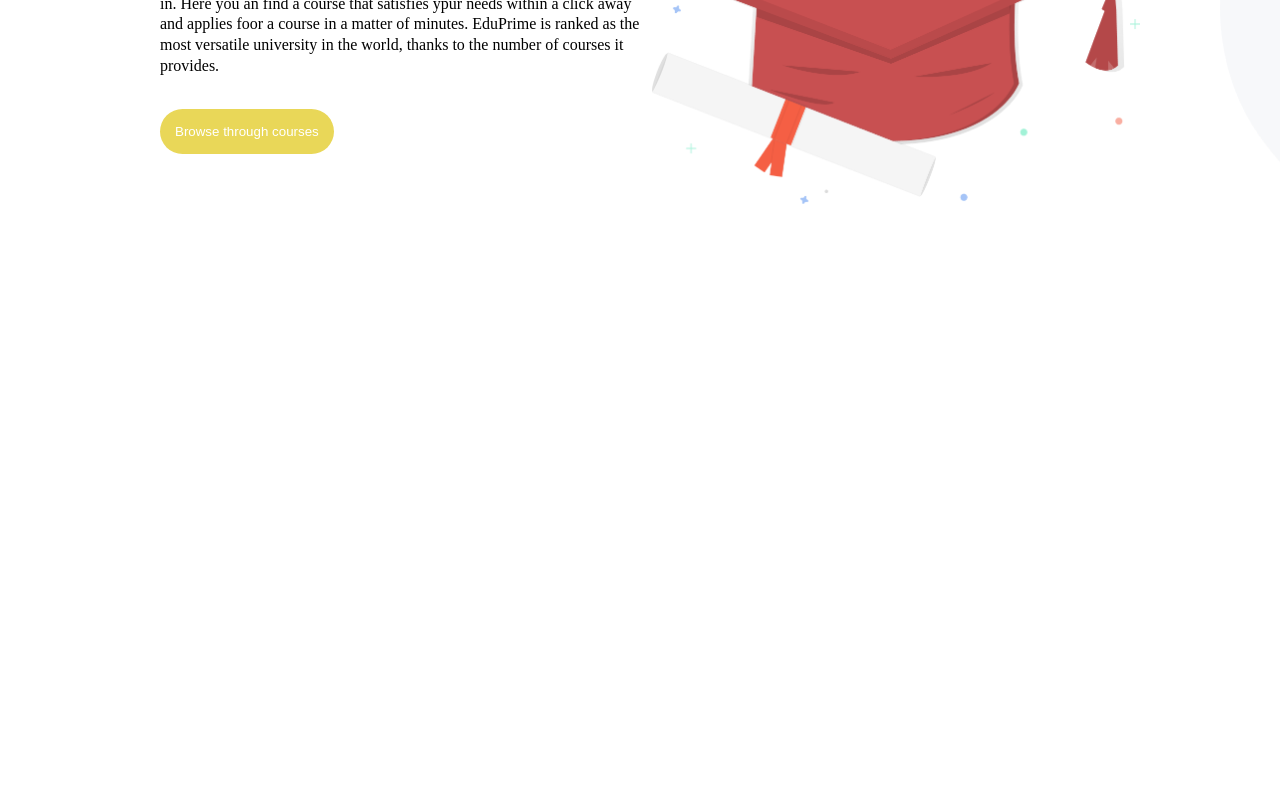
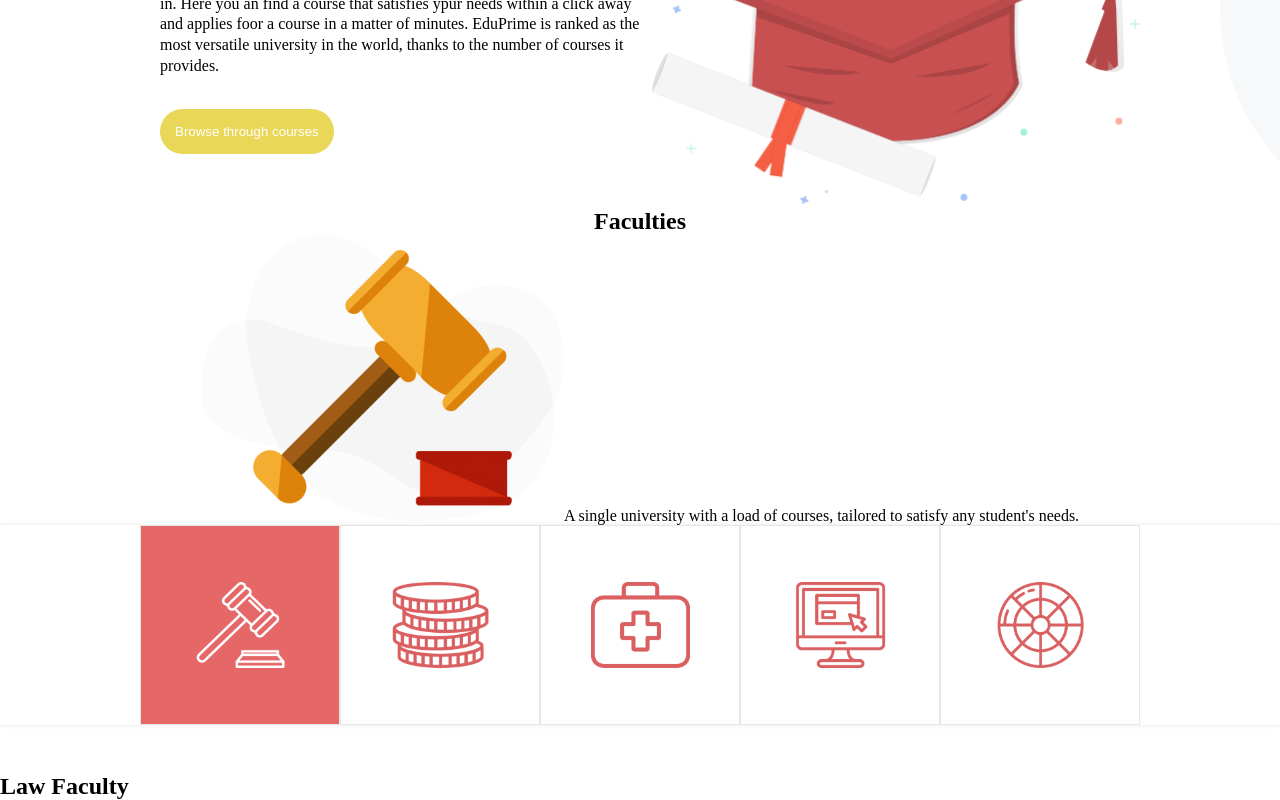
Before and after one commit to SimoneRicco/proj-html-vuejs, a Vue app in the folder my-app/: page / in a window 1280 px wide. Shown: the part 687-1487 px from the top of the page. Before the commit the page ends 895 px from the top, so only its background shows below. Built offline with nearby package versions, Linux system fonts and the light colour scheme.

Commit message:
add array with faculties

```diff
--- a/my-app/src/App.vue
+++ b/my-app/src/App.vue
@@ -1,5 +1,6 @@
 <script>
 import Browse from "./components/Browse.vue";
+import Faculties from "./components/Faculties.vue";
 import Header from "./components/Header.vue";
 export default {
   data() {
@@ -18,6 +19,7 @@ export default {
   components: {
     Header,
     Browse,
+    Faculties,
   },
 };
 </script>
@@ -26,6 +28,7 @@ export default {
   <div class="container">
     <Header :options="headerOptions"></Header>
     <Browse></Browse>
+    <Faculties></Faculties>
   </div>
 </template>
 
--- /dev/null
+++ b/my-app/src/components/Faculties.vue
@@ -0,0 +1,111 @@
+<script>
+export default {
+  data() {
+    return {
+      paths: [
+        "../../edu/img/Gavel-v2.png",
+        "../../edu/img/Coins-tabs-v2.png",
+        "../../edu/img/Medicine-tabs-v2.png",
+        "../../edu/img/Computer-tabs-v2.png",
+        "../../edu/img/Palette-tabs-v2.png",
+      ],
+      facultiesList: [
+        {
+          name: "Law Faculty",
+          description:
+            "Learning from world-leading academics and practitioners, you'll not only recieve an outstanding grounding in the theory of law, but you will be able to understand how those principles are applied in practice through a range of student-led activities and competitionist",
+          imgPath: "../../edu/img/Gavel-Illustration-e1556884768193.png",
+        },
+        {
+          name: "Economy",
+          description:
+            "Learning from world-leading academics and practitioners, you'll not only recieve an outstanding grounding in the theory of law, but you will be able to understand how those principles are applied in practice through a range of student-led activities and competitionist",
+          imgPath: "../../edu/img/Gavel-Illustration-e1556884768193.png",
+        },
+        {
+          name: "Medicine",
+          description:
+            "Learning from world-leading academics and practitioners, you'll not only recieve an outstanding grounding in the theory of law, but you will be able to understand how those principles are applied in practice through a range of student-led activities and competitionist",
+          imgPath: "../../edu/img/Gavel-Illustration-e1556884768193.png",
+        },
+        {
+          name: "Computer Science",
+          description:
+            "Learning from world-leading academics and practitioners, you'll not only recieve an outstanding grounding in the theory of law, but you will be able to understand how those principles are applied in practice through a range of student-led activities and competitionist",
+          imgPath: "../../edu/img/Gavel-Illustration-e1556884768193.png",
+        },
+        {
+          name: "Graphic Design",
+          description:
+            "Learning from world-leading academics and practitioners, you'll not only recieve an outstanding grounding in the theory of law, but you will be able to understand how those principles are applied in practice through a range of student-led activities and competitionist",
+          imgPath: "../../edu/img/Gavel-Illustration-e1556884768193.png",
+        },
+      ],
+      activeIntex: 0,
+    };
+  },
+  methods: {
+    active(i) {
+      this.activeIntex = i;
+    },
+  },
+};
+</script>
+
+<template>
+  <section>
+    <div class="text">
+      <h2>Faculties</h2>
+      <img src="../../edu/img/Gavel-Illustration-e1556884768193.png" alt="" />
+      <span
+        >A single university with a load of courses, tailored to satisfy any
+        student's needs.</span
+      >
+    </div>
+    <div class="faculties-row">
+      <div
+        class="fac"
+        v-for="(item, i) in paths"
+        :key="i"
+        :class="activeIntex == i ? 'active' : ''"
+        @click="active(i)"
+      >
+        <img :src="item" alt="" />
+      </div>
+    </div>
+    <div class="description">
+      <h1>{{ facultiesList[activeIntex].name }}</h1>
+    </div>
+  </section>
+</template>
+
+<style lang="scss" scoped>
+$orange: #e56768;
+.text {
+  text-align: center;
+}
+.active {
+  background-color: $orange;
+  img {
+    filter: brightness(0) invert(1);
+  }
+}
+.faculties-row {
+  width: 100%;
+  display: flex;
+  justify-content: center;
+  box-shadow: 0 0 5px rgb(232, 232, 232);
+  margin-bottom: 3rem;
+  .fac {
+    width: 200px;
+    height: 200px;
+    border: 1px solid rgb(230, 230, 230);
+    display: flex;
+    align-items: center;
+    justify-content: center;
+    img {
+      width: 50%;
+    }
+  }
+}
+</style>
```
